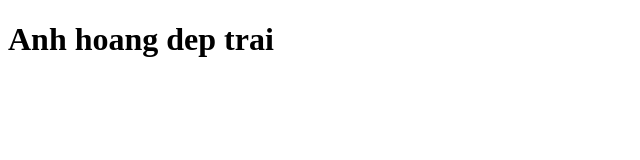
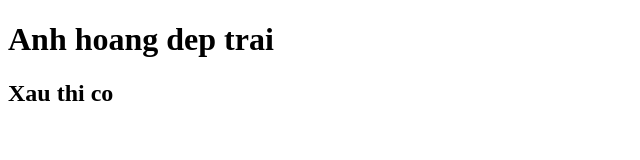
Before and after one commit to xuanloi99/git, a plain HTML site: page index.html in a window 1280 px wide. Shown: the whole page, without its empty margins (0-640 px from the left). Drawn offline with Linux system fonts and the light colour scheme.

Commit message:
Update index.html

```diff
--- a/index.html
+++ b/index.html
@@ -8,5 +8,6 @@
 </head>
 <body>
     <h1>Anh hoang dep trai</h1>
+    <h2>Xau thi co</h2>
 </body>
 </html>
```
